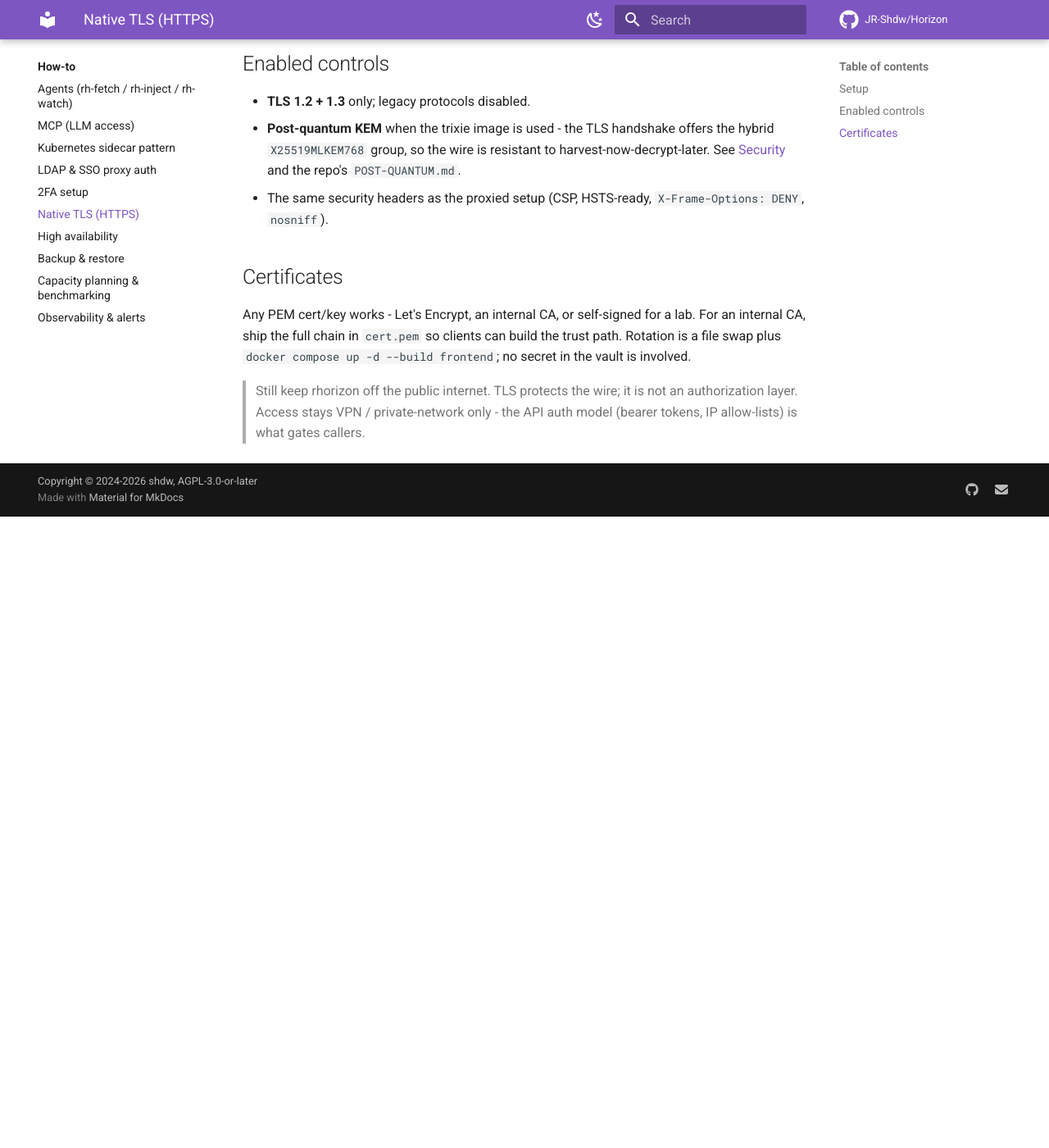
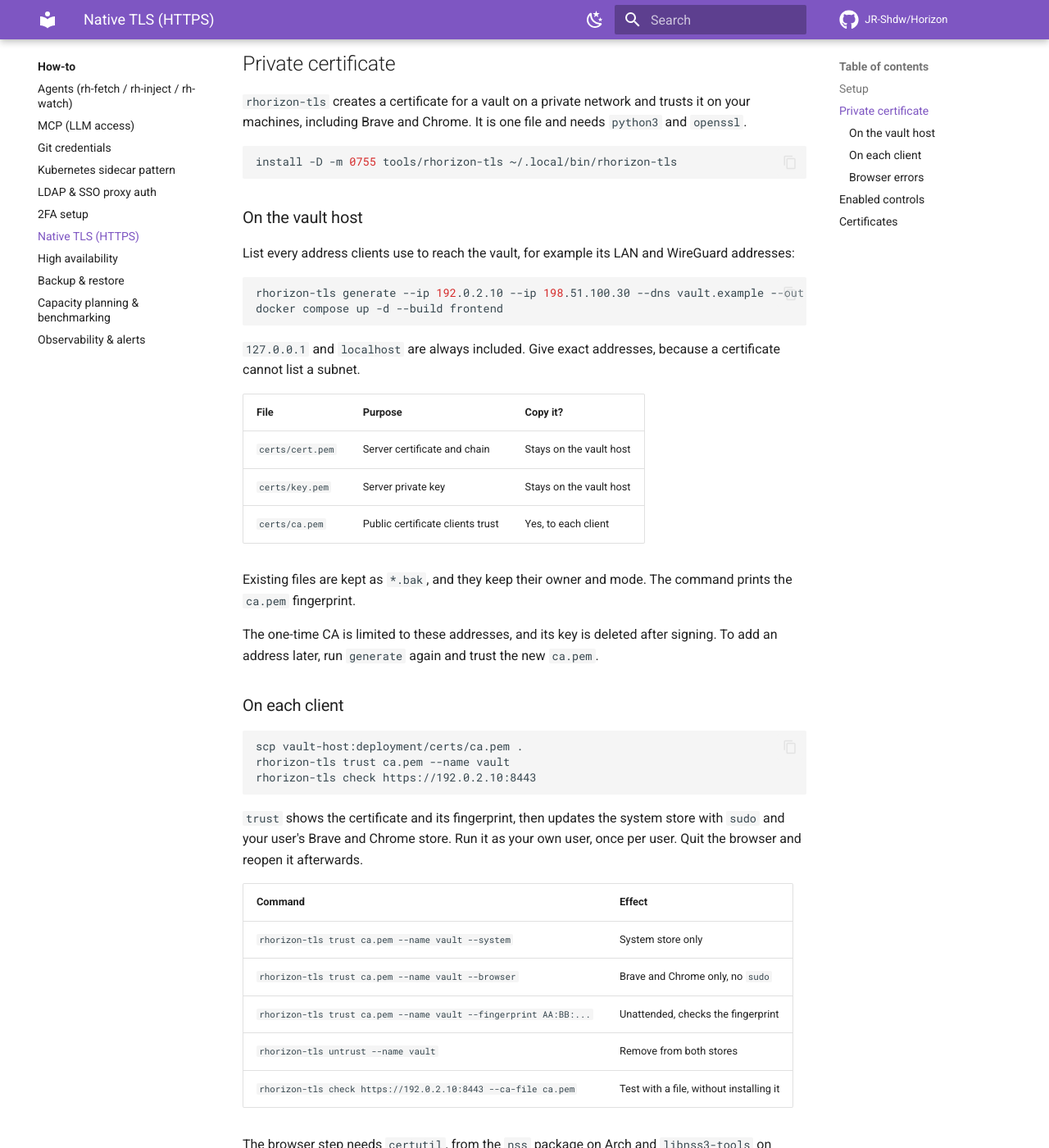
Before and after one commit to JR-Shdw/Horizon, an MkDocs documentation site: the page built from docs/docs/howto/tls.md, in a window 1280 px wide and 1400 px high, scrolled down 909 px. Shown: the whole window at 82% size. Built offline with MkDocs 1.6.1 and Material for MkDocs 9.7.7, drawn with Linux system fonts in a browser that asks for light colours; comment, search, counter and statistics services are not loaded; before the commit the page ends 1539 px from its top, so only the background shows below that; some of the changed text lies outside the part shown.

````diff
--- a/docs/docs/howto/tls.md
+++ b/docs/docs/howto/tls.md
@@ -38,6 +38,74 @@ Restart the frontend:
 docker compose up -d --build frontend
 ```
 
+## Private certificate
+
+`rhorizon-tls` creates a certificate for a vault on a private network and
+trusts it on your machines, including Brave and Chrome. It is one file and
+needs `python3` and `openssl`.
+
+```bash
+install -D -m 0755 tools/rhorizon-tls ~/.local/bin/rhorizon-tls
+```
+
+### On the vault host
+
+List every address clients use to reach the vault, for example its LAN and
+WireGuard addresses:
+
+```bash
+rhorizon-tls generate --ip 192.0.2.10 --ip 198.51.100.30 --dns vault.example --out certs
+docker compose up -d --build frontend
+```
+
+`127.0.0.1` and `localhost` are always included. Give exact addresses, because
+a certificate cannot list a subnet.
+
+| File | Purpose | Copy it? |
+|---|---|---|
+| `certs/cert.pem` | Server certificate and chain | Stays on the vault host |
+| `certs/key.pem` | Server private key | Stays on the vault host |
+| `certs/ca.pem` | Public certificate clients trust | Yes, to each client |
+
+Existing files are kept as `*.bak`, and they keep their owner and mode. The
+command prints the `ca.pem` fingerprint.
+
+The one-time CA is limited to these addresses, and its key is deleted after
+signing. To add an address later, run `generate` again and trust the new
+`ca.pem`.
+
+### On each client
+
+```bash
+scp vault-host:deployment/certs/ca.pem .
+rhorizon-tls trust ca.pem --name vault
+rhorizon-tls check https://192.0.2.10:8443
+```
+
+`trust` shows the certificate and its fingerprint, then updates the system
+store with `sudo` and your user's Brave and Chrome store. Run it as your own
+user, once per user. Quit the browser and reopen it afterwards.
+
+| Command | Effect |
+|---|---|
+| `rhorizon-tls trust ca.pem --name vault --system` | System store only |
+| `rhorizon-tls trust ca.pem --name vault --browser` | Brave and Chrome only, no `sudo` |
+| `rhorizon-tls trust ca.pem --name vault --fingerprint AA:BB:...` | Unattended, checks the fingerprint |
+| `rhorizon-tls untrust --name vault` | Remove from both stores |
+| `rhorizon-tls check https://192.0.2.10:8443 --ca-file ca.pem` | Test with a file, without installing it |
+
+The browser step needs `certutil`, from the `nss` package on Arch and
+`libnss3-tools` on Debian. Firefox keeps its own store, and Flatpak or Snap
+browsers use a sandboxed one. For those, import `ca.pem` in the browser's
+certificate settings.
+
+### Browser errors
+
+| Error | Fix |
+|---|---|
+| `ERR_CERT_AUTHORITY_INVALID` | Run `trust`, then fully restart the browser |
+| `ERR_CERT_COMMON_NAME_INVALID` | Use a listed address, or run `generate` with this one |
+
 ## Enabled controls
 
 - **TLS 1.2 + 1.3** only; legacy protocols disabled.
--- a/docs/mkdocs.yml
+++ b/docs/mkdocs.yml
@@ -94,6 +94,7 @@ nav:
       - howto/index.md
       - Agents (rh-fetch / rh-inject / rh-watch): howto/agents.md
       - MCP (LLM access): howto/mcp.md
+      - Git credentials: howto/git-credentials.md
       - Kubernetes sidecar pattern: howto/kubernetes-sidecar.md
       - LDAP & SSO proxy auth: howto/ldap-sso.md
       - 2FA setup: howto/2fa.md
````
Also changed, not shown: docs/docs/howto/git-credentials.md (added, +220 -0 lines), CHANGELOG.md, tools/git-credential-rhorizon.examples/README.md, 6 other files.
